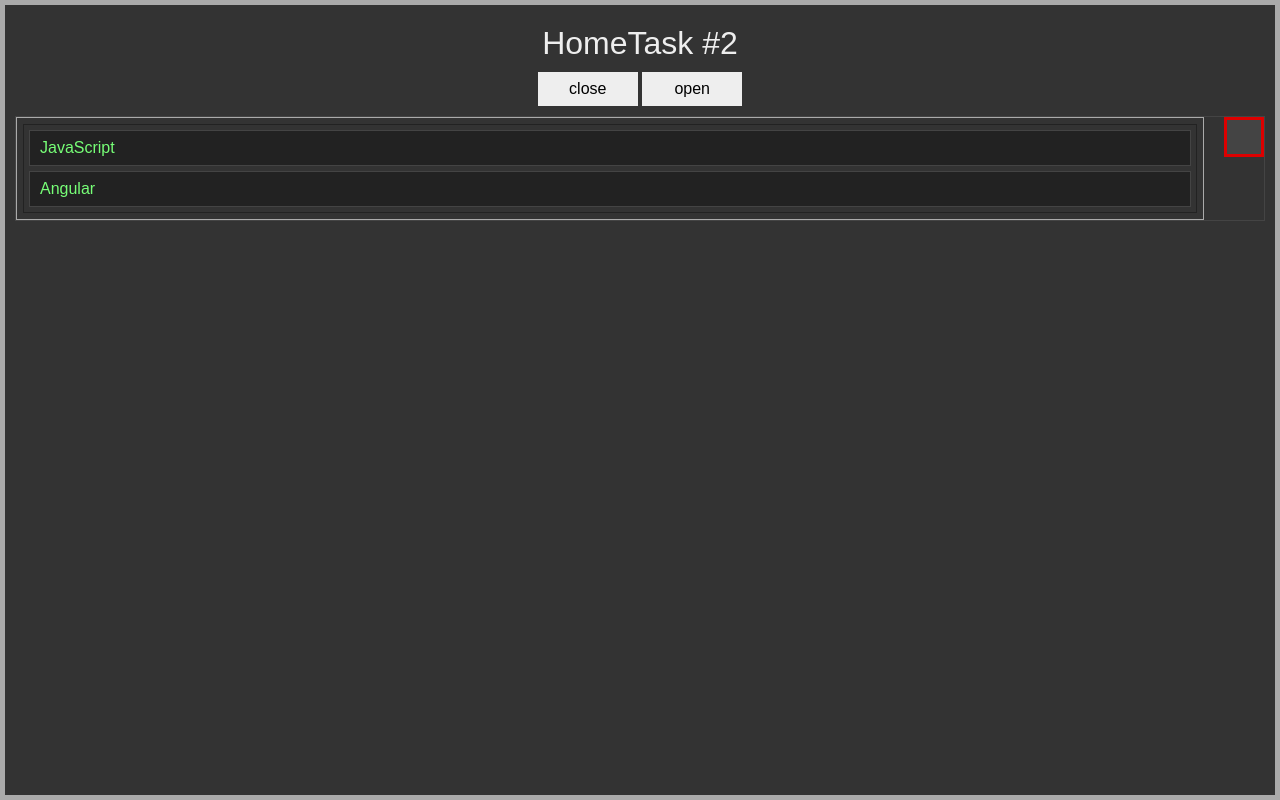
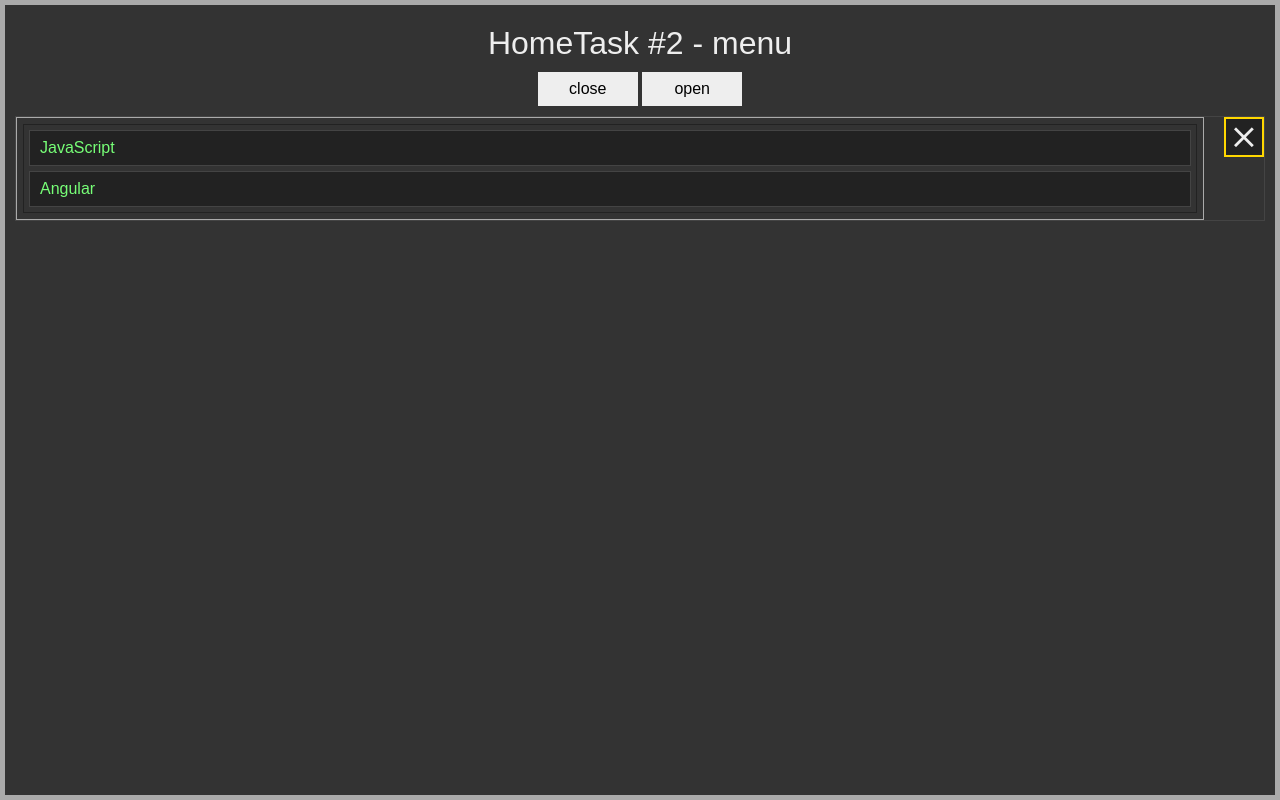
Before and after one commit to 3enkal/ts-course-09.08.2016, a website with bundled scripts: page lesson-2/arseny_konohov/index.html in a window 1280 px wide. Built offline with nearby package versions, Linux system fonts and the light colour scheme.

Commit message:
arsenykonohov | lesson #2 | menu v 0.4.0 (menuOpen & menuClose)

```diff
--- a/lesson-2/arseny_konohov/index.html
+++ b/lesson-2/arseny_konohov/index.html
@@ -4,11 +4,12 @@
 <head>
     <meta charset="UTF-8">
     <title>HomeTask #2</title>
+    <link rel="stylesheet" href="http://code.ionicframework.com/ionicons/2.0.1/css/ionicons.min.css">
     <link rel="stylesheet" href="style/main.css">
 </head>
 
 <body>
-    <h1>HomeTask #2</h1>
+    <h1>HomeTask #2 - menu</h1>
     <div class="other_things">
         <button id="selector_close">close</button>
         <button id="selector_open">open</button>
--- a/lesson-2/arseny_konohov/script/5_menu/5_menu.d.ts
+++ b/lesson-2/arseny_konohov/script/5_menu/5_menu.d.ts
@@ -8,7 +8,7 @@ type menuList = {
 type menuOptions = {
     selector: string;
     menuData: menuList;
-    trigger? : boolean
+    toggle? : boolean
 }
 
 
--- a/lesson-2/arseny_konohov/script/5_menu/5_menu.ts
+++ b/lesson-2/arseny_konohov/script/5_menu/5_menu.ts
@@ -1,6 +1,6 @@
 ///<reference path="./5_menu.d.ts" />
 
-let navBarData: menuList = [
+let menuData: menuList = [
     {
         title: "JavaScript",
         list: [
@@ -43,8 +43,8 @@ class Menu {
     constructor(opt: menuOptions) {
         this.element           = opt.selector ? document.getElementById(opt.selector) : document.getElementById("");
         this.menu              = opt.menuData;
-        this.element.innerHTML = opt.trigger ?
-                `<div class='trigger active'></div>
+        this.element.innerHTML = opt.toggle ?
+                `<div class='trigger ion ion-menu active'></div>
                 <div  class=menu__container>${this._generateHtml(this.menu)}<div>`:
                 `${this._generateHtml(this.menu)}`;
         this.element.addEventListener("click", this._clickItemHandler);
@@ -77,29 +77,36 @@ class Menu {
         }
     }
 
-    public getElement() {
+    public getElement(): HTMLElement {
         return this.element;
     }
-
-    public menuOpen() {
-        // code here...
+    public menuClose(): void {
+        this.element.classList.add("hidden");
     }
-
-    public menuClose() {
-        // code here...
+    public menuOpen(): void {
+        this.element.classList.remove("hidden");
     }
 }
+
+// instance:
+let asideMenu = new Menu({
+    selector: "menu_wrapper",
+    menuData: menuData,
+    toggle:   true
+});
 
 
 
 
-let asideMenu = new Menu({
-    selector: "menu_wrapper",
-    menuData: navBarData,
-    trigger: true
+// YOU CAN USE PUBLIC AS OUTPUT FROM your MODULE
+
+// get root element:
+console.log(asideMenu.getElement());
+
+// open & close public methods useing:
+document.getElementById("selector_close").addEventListener("click", () => {
+    asideMenu.menuClose();
 });
-
-
-let rootElem = asideMenu.getElement();
-// console.log(asideMenu);
-console.log(rootElem);
+document.getElementById("selector_open").addEventListener("click", () => {
+    asideMenu.menuOpen();
+});
--- a/lesson-2/arseny_konohov/style/main.css
+++ b/lesson-2/arseny_konohov/style/main.css
@@ -75,6 +75,7 @@ a:hover {
     position: relative;
     min-height: 40px;
     border: solid 1px #444;
+    /*width: 400px;*/
 }
 
 .trigger {
@@ -85,12 +86,8 @@ a:hover {
     width: 40px;
     height: 40px;
     cursor: pointer;
-    border: solid 3px #ddd;
-    background-color: #444;
-}
-
-.trigger.active {
-    border: solid 3px #d00;
+    border: solid 2px gold;
+    background-color: #222;
 }
 
 .menu__container {
@@ -102,6 +99,37 @@ a:hover {
 
 .trigger.active+ .menu__container {
     display: block;
+}
+
+.hidden {
+    display: none;
+}
+
+.ion::before {
+    font-family: 'Ionicons';
+    font-size: 34px;
+    font-weight: normal;
+    font-style: normal;
+    font-variant: normal;
+    line-height: 1;
+    line-height: 36px;
+    position: absolute;
+    display: inline-block;
+    width: 36px;
+    height: 36px;
+    text-align: center;
+    text-transform: none;
+    speak: none;
+    text-rendering: auto;
+    -webkit-font-smoothing: antialiased;
+}
+
+.ion.trigger::before {
+    content: '\f20e';
+}
+
+.ion.trigger.active::before {
+    content: '\f2d7';
 }
 
 .other_things {
```
Also changed, not shown: lesson-2/arseny_konohov/README.md.
